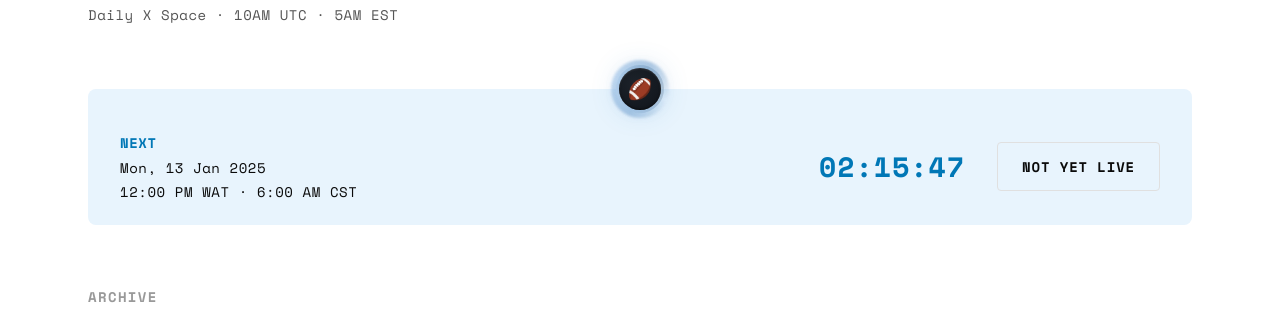
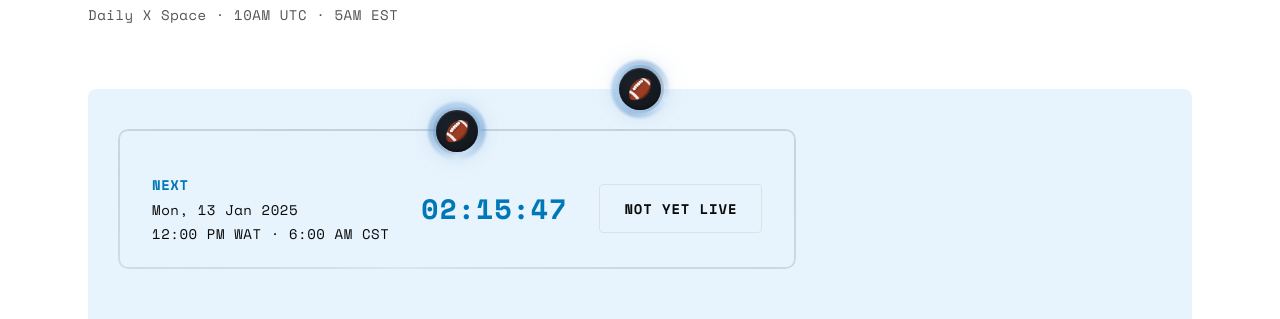
Before and after one commit to Jite01/leah-portfolio, an Astro site: page / in a window 1280 px wide. Shown: the part 1065-1384 px from the top of the page. Built offline with nearby package versions, Linux system fonts and the light colour scheme; Astro itself is replaced by a stand-in of ours.

Commit message:
Refactor next kickoff card layout and details

```diff
--- a/src/pages/index.astro
+++ b/src/pages/index.astro
@@ -79,6 +79,16 @@ const nextKickoff = {
           <div class="kickoff-badge-face">🏈</div>
         </div>
 
+        <div class="next-card" aria-label="Next Kickoff details">
+  <div class="next-card-ring" aria-hidden="true"></div>
+
+  <!-- ═══ Premium metallic halo badge ═══ -->
+  <div class="kickoff-badge" aria-hidden="true">
+    <div class="kickoff-badge-halo"></div>
+    <div class="kickoff-badge-halo kickoff-badge-halo--outer"></div>
+    <div class="kickoff-badge-face">🏈</div>
+  </div>
+
   <div class="next-card-meta">
     <span class="mono-label-bold text-accent">NEXT</span>
     <span class="mono-label">{nextKickoff.dayLabel}</span>
@@ -95,6 +105,7 @@ const nextKickoff = {
     <span class="btn btn-ghost" aria-disabled="true">Not Yet Live</span>
   )}
 </div>
+
 
       <div class="kickoff-archive" aria-label="Kickoff archive">
         <h3 class="archive-label mono-label-bold">Archive</h3>
```
Lines whose indentation alone changed are shown as unchanged.
